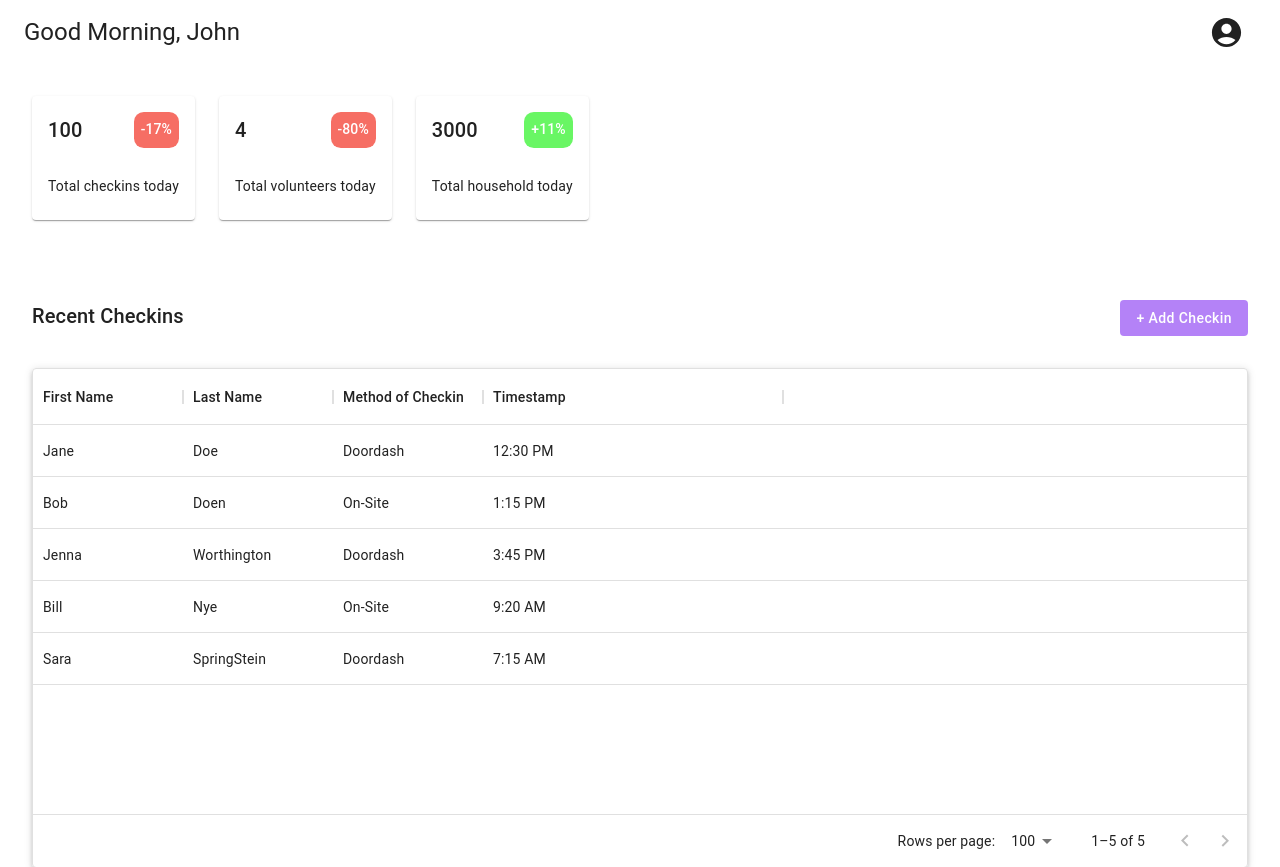
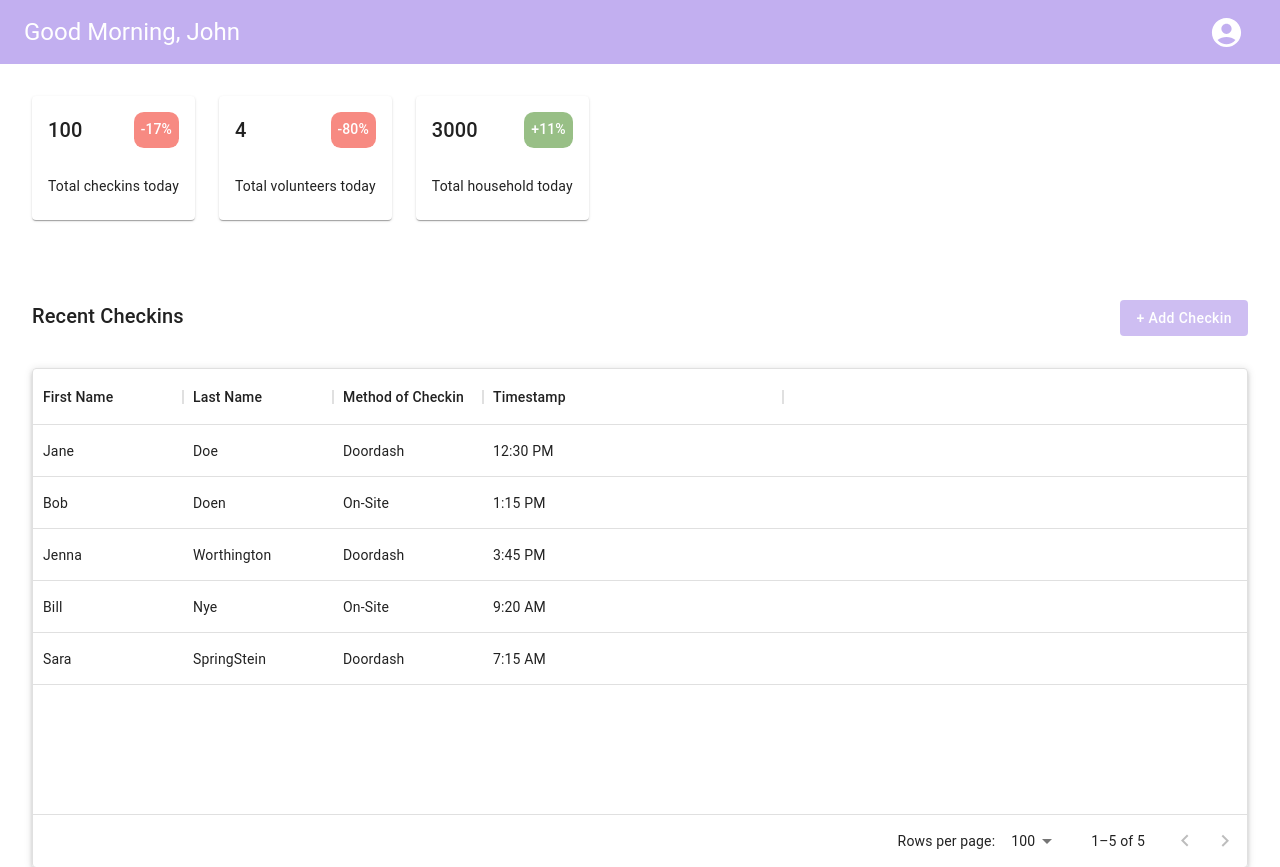
Before and after one commit to CareCrate/PantryPilot, a Next.js app in the folder carecrate/: page /volunteers/dashboard in a window 1280 px wide. Shown: the top 867 px of the page. Built offline with nearby package versions, Linux system fonts and the light colour scheme.

Commit message:
Fixup! Change colors & Remove default css.

```diff
--- a/carecrate/src/components/dashboard/DataCard.tsx
+++ b/carecrate/src/components/dashboard/DataCard.tsx
@@ -15,7 +15,7 @@ const DataCard: FunctionComponent<Props> = ({ subtitle, value, prev, units }) =>
             <CardContent>
                 <Stack direction='row' spacing={0} sx={{ alignItems: 'center' }}>
                     <Typography variant='h6' sx={{ flexGrow: 1 }}>{value} {units}</Typography>
-                    <Typography variant='subtitle2' sx={{ background: percentage < 0 ? '#F66E64' : '#69F664', color: '#FFF', borderRadius: '0.7em', padding: '0.5em' }}>{percentage > 0 ? `+${percentage}` : percentage}%</Typography>
+                    <Typography variant='subtitle2' sx={{ background: percentage < 0 ? '#F66E64' : '#7FB069', color: '#FFF', borderRadius: '0.7em', padding: '0.5em', opacity: '80%' }}>{percentage > 0 ? `+${percentage}` : percentage}%</Typography>
                 </Stack>
                 <Typography variant='body2' sx={{ marginTop: '2em', textTransform: 'none' }}>{subtitle}</Typography>
             </CardContent>
--- a/carecrate/src/components/navbar.tsx
+++ b/carecrate/src/components/navbar.tsx
@@ -16,12 +16,12 @@ export default function Navbar() {
     };
 
     return (
-        <AppBar position='static' elevation={0} sx={{ background: '#FFF' }}>
+        <AppBar position='static' elevation={0} sx={{ background: '#C2AFF0' }}>
             <Toolbar>
-                <Typography variant='h5' component='div' sx={{ flexGrow: 1, color: '#212121' }}>Good Morning, {ACCOUNT_NAME}</Typography>
+                <Typography variant='h5' component='div' sx={{ flexGrow: 1, color: '#FFF' }}>Good Morning, {ACCOUNT_NAME}</Typography>
                 <Box component='div'>
                     <IconButton size='large' disableRipple disableFocusRipple disableTouchRipple onClick={handleMenu}>
-                        <AccountCircle fontSize='large' sx={{ color: '#212121' }}/>
+                        <AccountCircle fontSize='large' sx={{ color: '#FFF' }}/>
                     </IconButton>
                     <Menu id='profile_menu' anchorEl={anchorEl} anchorOrigin={{ vertical: 'top', horizontal: 'right' }} keepMounted transformOrigin={{ vertical: 'top', horizontal: 'right' }} open={Boolean(anchorEl)} onClose={handleClose} sx={{ marginTop: '2em', marginLeft: '-1em' }}>
                         <MenuItem onClick={handleClose}>Settings</MenuItem>
--- a/carecrate/src/pages/_app.tsx
+++ b/carecrate/src/pages/_app.tsx
@@ -12,11 +12,11 @@ export default function App({ Component, pageProps }: AppProps) {
               variant: 'contained'
             },
             style: {
-              backgroundColor: '#A264F6', // Purple
+              backgroundColor: '#C2AFF0', // Purple
               opacity: '80%',
               transition: 'background-color .2s, box-shadow .2s, color .2s',
               '&:hover': {
-                backgroundColor: '#A264F6',
+                backgroundColor: '#C2AFF0',
                 opacity: '100%'
               }
             }
--- a/carecrate/src/styles/Home.module.css
+++ /dev/null
@@ -1,278 +0,0 @@
-.main {
-  display: flex;
-  flex-direction: column;
-  justify-content: space-between;
-  align-items: center;
-  padding: 6rem;
-  min-height: 100vh;
-}
-
-.description {
-  display: inherit;
-  justify-content: inherit;
-  align-items: inherit;
-  font-size: 0.85rem;
-  max-width: var(--max-width);
-  width: 100%;
-  z-index: 2;
-  font-family: var(--font-mono);
-}
-
-.description a {
-  display: flex;
-  justify-content: center;
-  align-items: center;
-  gap: 0.5rem;
-}
-
-.description p {
-  position: relative;
-  margin: 0;
-  padding: 1rem;
-  background-color: rgba(var(--callout-rgb), 0.5);
-  border: 1px solid rgba(var(--callout-border-rgb), 0.3);
-  border-radius: var(--border-radius);
-}
-
-.code {
-  font-weight: 700;
-  font-family: var(--font-mono);
-}
-
-.grid {
-  display: grid;
-  grid-template-columns: repeat(4, minmax(25%, auto));
-  width: var(--max-width);
-  max-width: 100%;
-}
-
-.card {
-  padding: 1rem 1.2rem;
-  border-radius: var(--border-radius);
-  background: rgba(var(--card-rgb), 0);
-  border: 1px solid rgba(var(--card-border-rgb), 0);
-  transition: background 200ms, border 200ms;
-}
-
-.card span {
-  display: inline-block;
-  transition: transform 200ms;
-}
-
-.card h2 {
-  font-weight: 600;
-  margin-bottom: 0.7rem;
-}
-
-.card p {
-  margin: 0;
-  opacity: 0.6;
-  font-size: 0.9rem;
-  line-height: 1.5;
-  max-width: 30ch;
-}
-
-.center {
-  display: flex;
-  justify-content: center;
-  align-items: center;
-  position: relative;
-  padding: 4rem 0;
-}
-
-.center::before {
-  background: var(--secondary-glow);
-  border-radius: 50%;
-  width: 480px;
-  height: 360px;
-  margin-left: -400px;
-}
-
-.center::after {
-  background: var(--primary-glow);
-  width: 240px;
-  height: 180px;
-  z-index: -1;
-}
-
-.center::before,
-.center::after {
-  content: '';
-  left: 50%;
-  position: absolute;
-  filter: blur(45px);
-  transform: translateZ(0);
-}
-
-.logo,
-.thirteen {
-  position: relative;
-}
-
-.thirteen {
-  display: flex;
-  justify-content: center;
-  align-items: center;
-  width: 75px;
-  height: 75px;
-  padding: 25px 10px;
-  margin-left: 16px;
-  transform: translateZ(0);
-  border-radius: var(--border-radius);
-  overflow: hidden;
-  box-shadow: 0px 2px 8px -1px #0000001a;
-}
-
-.thirteen::before,
-.thirteen::after {
-  content: '';
-  position: absolute;
-  z-index: -1;
-}
-
-/* Conic Gradient Animation */
-.thirteen::before {
-  animation: 6s rotate linear infinite;
-  width: 200%;
-  height: 200%;
-  background: var(--tile-border);
-}
-
-/* Inner Square */
-.thirteen::after {
-  inset: 0;
-  padding: 1px;
-  border-radius: var(--border-radius);
-  background: linear-gradient(
-    to bottom right,
-    rgba(var(--tile-start-rgb), 1),
-    rgba(var(--tile-end-rgb), 1)
-  );
-  background-clip: content-box;
-}
-
-/* Enable hover only on non-touch devices */
-@media (hover: hover) and (pointer: fine) {
-  .card:hover {
-    background: rgba(var(--card-rgb), 0.1);
-    border: 1px solid rgba(var(--card-border-rgb), 0.15);
-  }
-
-  .card:hover span {
-    transform: translateX(4px);
-  }
-}
-
-@media (prefers-reduced-motion) {
-  .thirteen::before {
-    animation: none;
-  }
-
-  .card:hover span {
-    transform: none;
-  }
-}
-
-/* Mobile */
-@media (max-width: 700px) {
-  .content {
-    padding: 4rem;
-  }
-
-  .grid {
-    grid-template-columns: 1fr;
-    margin-bottom: 120px;
-    max-width: 320px;
-    text-align: center;
-  }
-
-  .card {
-    padding: 1rem 2.5rem;
-  }
-
-  .card h2 {
-    margin-bottom: 0.5rem;
-  }
-
-  .center {
-    padding: 8rem 0 6rem;
-  }
-
-  .center::before {
-    transform: none;
-    height: 300px;
-  }
-
-  .description {
-    font-size: 0.8rem;
-  }
-
-  .description a {
-    padding: 1rem;
-  }
-
-  .description p,
-  .description div {
-    display: flex;
-    justify-content: center;
-    position: fixed;
-    width: 100%;
-  }
-
-  .description p {
-    align-items: center;
-    inset: 0 0 auto;
-    padding: 2rem 1rem 1.4rem;
-    border-radius: 0;
-    border: none;
-    border-bottom: 1px solid rgba(var(--callout-border-rgb), 0.25);
-    background: linear-gradient(
-      to bottom,
-      rgba(var(--background-start-rgb), 1),
-      rgba(var(--callout-rgb), 0.5)
-    );
-    background-clip: padding-box;
-    backdrop-filter: blur(24px);
-  }
-
-  .description div {
-    align-items: flex-end;
-    pointer-events: none;
-    inset: auto 0 0;
-    padding: 2rem;
-    height: 200px;
-    background: linear-gradient(
-      to bottom,
-      transparent 0%,
-      rgb(var(--background-end-rgb)) 40%
-    );
-    z-index: 1;
-  }
-}
-
-/* Tablet and Smaller Desktop */
-@media (min-width: 701px) and (max-width: 1120px) {
-  .grid {
-    grid-template-columns: repeat(2, 50%);
-  }
-}
-
-@media (prefers-color-scheme: dark) {
-  .vercelLogo {
-    filter: invert(1);
-  }
-
-  .logo,
-  .thirteen img {
-    filter: invert(1) drop-shadow(0 0 0.3rem #ffffff70);
-  }
-}
-
-@keyframes rotate {
-  from {
-    transform: rotate(360deg);
-  }
-  to {
-    transform: rotate(0deg);
-  }
-}
--- a/carecrate/src/styles/globals.css
+++ /dev/null
@@ -1,107 +0,0 @@
-:root {
-  --max-width: 1100px;
-  --border-radius: 12px;
-  --font-mono: ui-monospace, Menlo, Monaco, 'Cascadia Mono', 'Segoe UI Mono',
-    'Roboto Mono', 'Oxygen Mono', 'Ubuntu Monospace', 'Source Code Pro',
-    'Fira Mono', 'Droid Sans Mono', 'Courier New', monospace;
-
-  --foreground-rgb: 0, 0, 0;
-  --background-start-rgb: 214, 219, 220;
-  --background-end-rgb: 255, 255, 255;
-
-  --primary-glow: conic-gradient(
-    from 180deg at 50% 50%,
-    #16abff33 0deg,
-    #0885ff33 55deg,
-    #54d6ff33 120deg,
-    #0071ff33 160deg,
-    transparent 360deg
-  );
-  --secondary-glow: radial-gradient(
-    rgba(255, 255, 255, 1),
-    rgba(255, 255, 255, 0)
-  );
-
-  --tile-start-rgb: 239, 245, 249;
-  --tile-end-rgb: 228, 232, 233;
-  --tile-border: conic-gradient(
-    #00000080,
-    #00000040,
-    #00000030,
-    #00000020,
-    #00000010,
-    #00000010,
-    #00000080
-  );
-
-  --callout-rgb: 238, 240, 241;
-  --callout-border-rgb: 172, 175, 176;
-  --card-rgb: 180, 185, 188;
-  --card-border-rgb: 131, 134, 135;
-}
-
-@media (prefers-color-scheme: dark) {
-  :root {
-    --foreground-rgb: 255, 255, 255;
-    --background-start-rgb: 0, 0, 0;
-    --background-end-rgb: 0, 0, 0;
-
-    --primary-glow: radial-gradient(rgba(1, 65, 255, 0.4), rgba(1, 65, 255, 0));
-    --secondary-glow: linear-gradient(
-      to bottom right,
-      rgba(1, 65, 255, 0),
-      rgba(1, 65, 255, 0),
-      rgba(1, 65, 255, 0.3)
-    );
-
-    --tile-start-rgb: 2, 13, 46;
-    --tile-end-rgb: 2, 5, 19;
-    --tile-border: conic-gradient(
-      #ffffff80,
-      #ffffff40,
-      #ffffff30,
-      #ffffff20,
-      #ffffff10,
-      #ffffff10,
-      #ffffff80
-    );
-
-    --callout-rgb: 20, 20, 20;
-    --callout-border-rgb: 108, 108, 108;
-    --card-rgb: 100, 100, 100;
-    --card-border-rgb: 200, 200, 200;
-  }
-}
-
-* {
-  box-sizing: border-box;
-  padding: 0;
-  margin: 0;
-}
-
-html,
-body {
-  max-width: 100vw;
-  overflow-x: hidden;
-}
-
-body {
-  color: rgb(var(--foreground-rgb));
-  background: linear-gradient(
-      to bottom,
-      transparent,
-      rgb(var(--background-end-rgb))
-    )
-    rgb(var(--background-start-rgb));
-}
-
-a {
-  color: inherit;
-  text-decoration: none;
-}
-
-@media (prefers-color-scheme: dark) {
-  html {
-    color-scheme: dark;
-  }
-}
```
